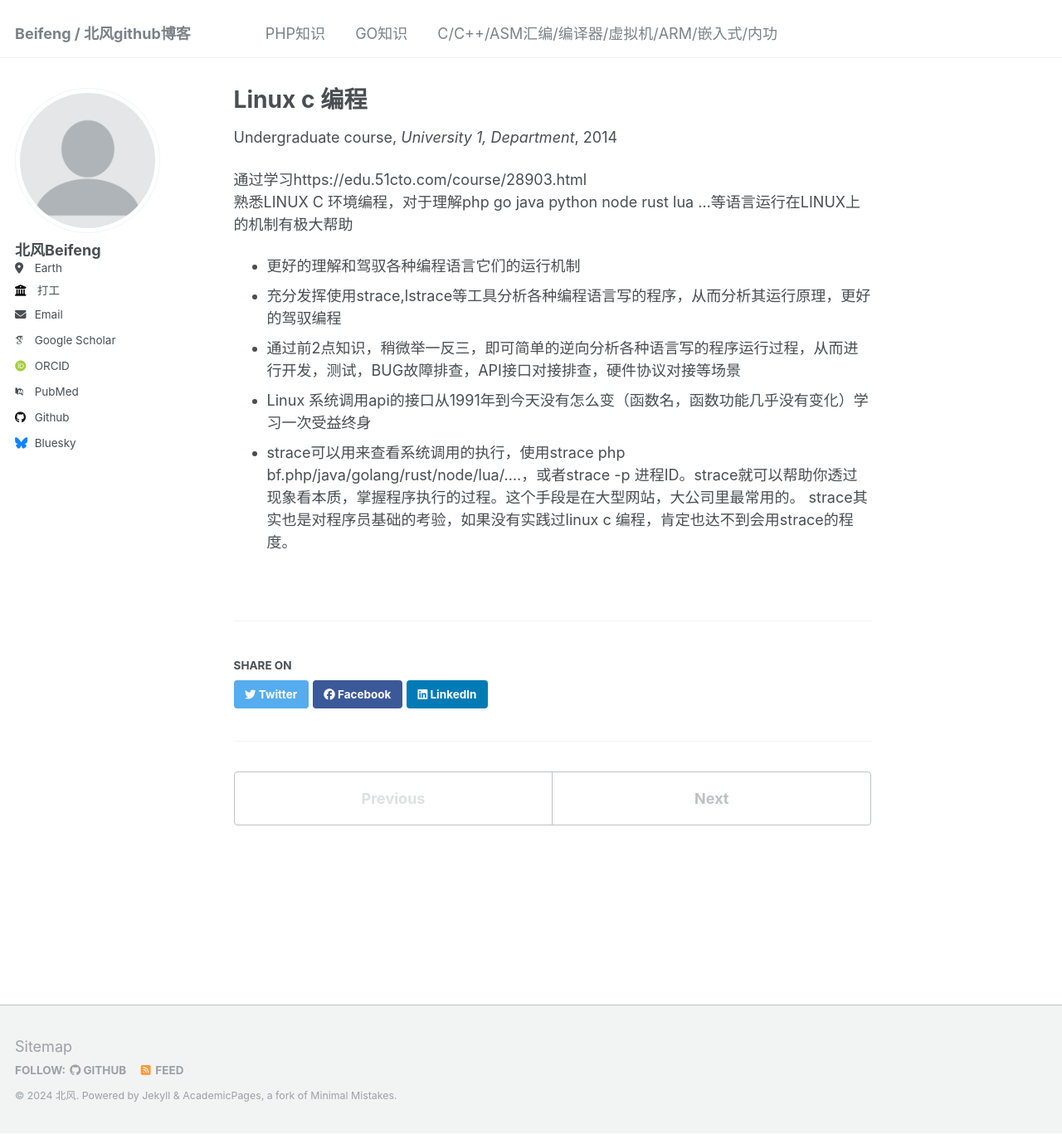
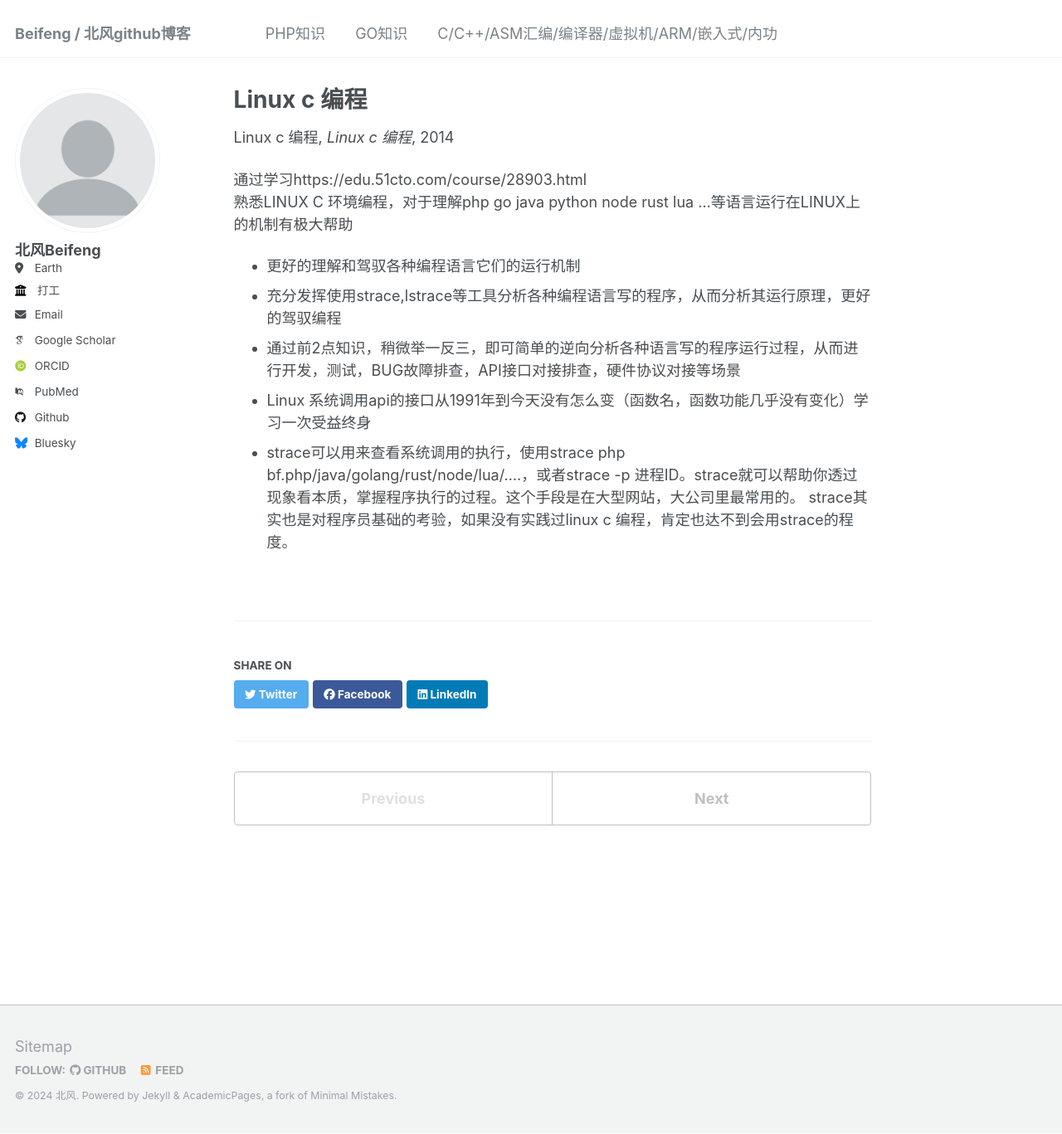
Before and after one commit to beifengisnil/beifengisnil.github.io, a Jekyll site: the page built from _teaching/2014-spring-teaching-1.md, in a window 1280 px wide and 1367 px high. Shown: the whole window at 83% size. Built offline with Jekyll 4.4.1, drawn with Linux system fonts in a browser that asks for light colours; some web fonts are replaced.

Commit message:
Update 2014-spring-teaching-1.md

```diff
--- a/_teaching/2014-spring-teaching-1.md
+++ b/_teaching/2014-spring-teaching-1.md
@@ -1,9 +1,9 @@
 ---
 title: "Linux c 编程"
 collection: teaching
-type: "Undergraduate course"
+type: "Linux c 编程"
 permalink: /teaching/2014-spring-teaching-1
-venue: "University 1, Department"
+venue: "Linux c 编程"
 date: 2014-01-01
 location: "City, Country"
 ---
```
